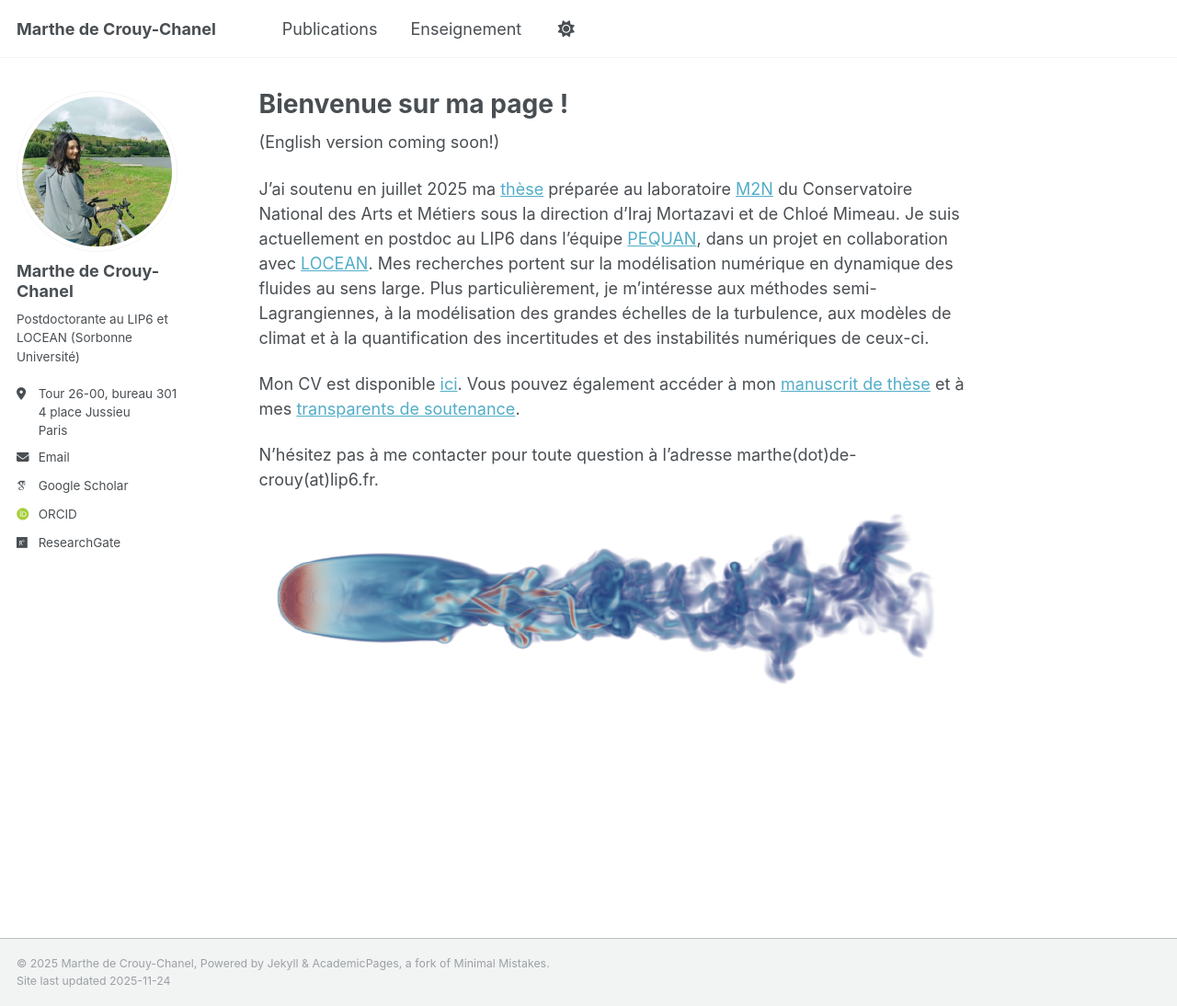
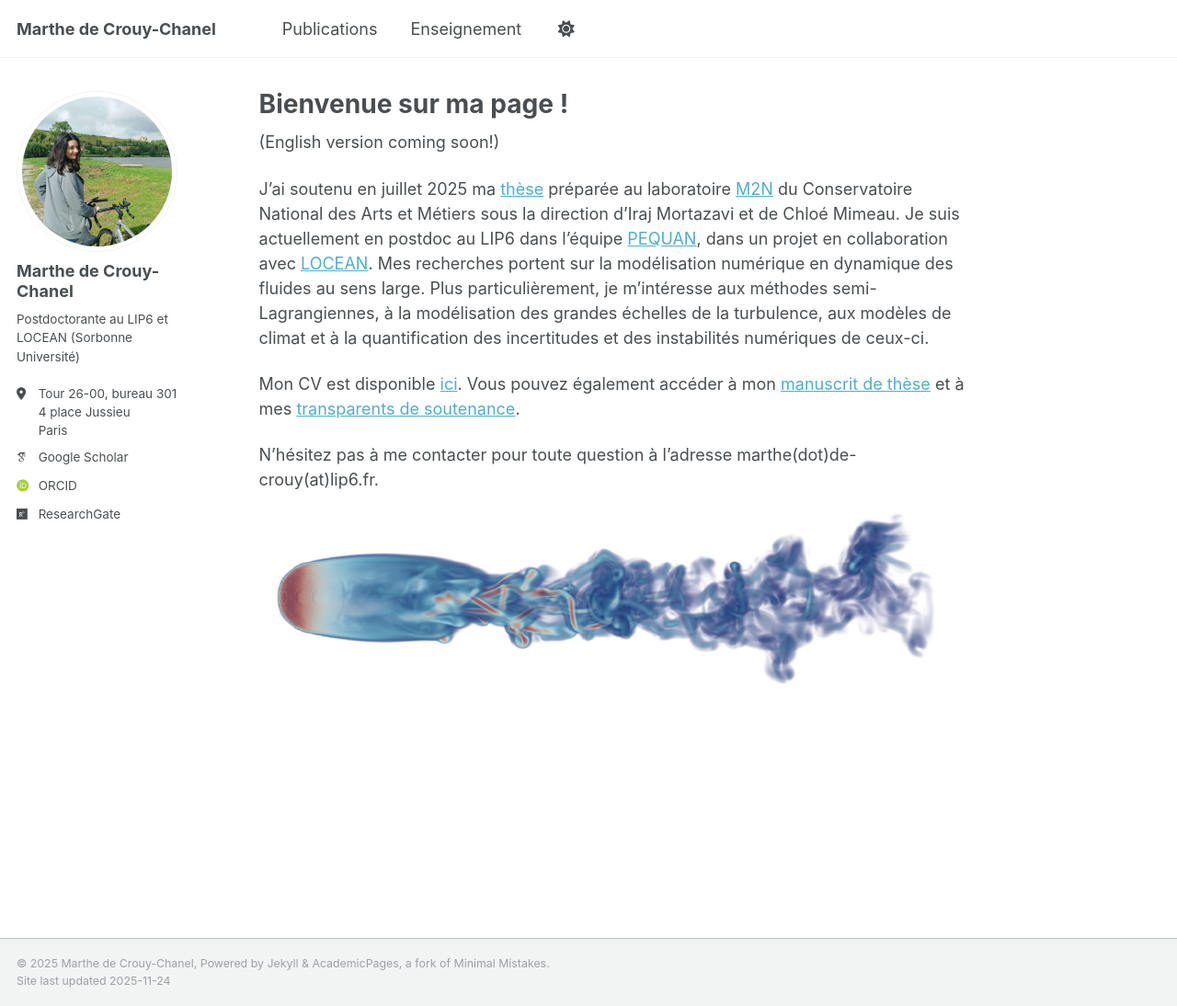
Before and after one commit to mdecrouy/mdecrouy.github.io, a Jekyll site: the page built from _pages/about.md, in a window 1280 px wide and 1094 px high. Shown: the whole window at 92% size. Built offline with Jekyll 4.4.1, drawn with Linux system fonts in a browser that asks for light colours; some web fonts are replaced.

Commit message:
Update _config.yml

```diff
--- a/_config.yml
+++ b/_config.yml
@@ -34,7 +34,7 @@ author:
     Paris
     </span>
   uri              : # URL
-  email            : "marthe(dot)de-crouy(at)lip6.fr"
+  email            : #"marthe(dot)de-crouy(at)lip6.fr"
 
   # Academic websites
   academia         : # URL
```
